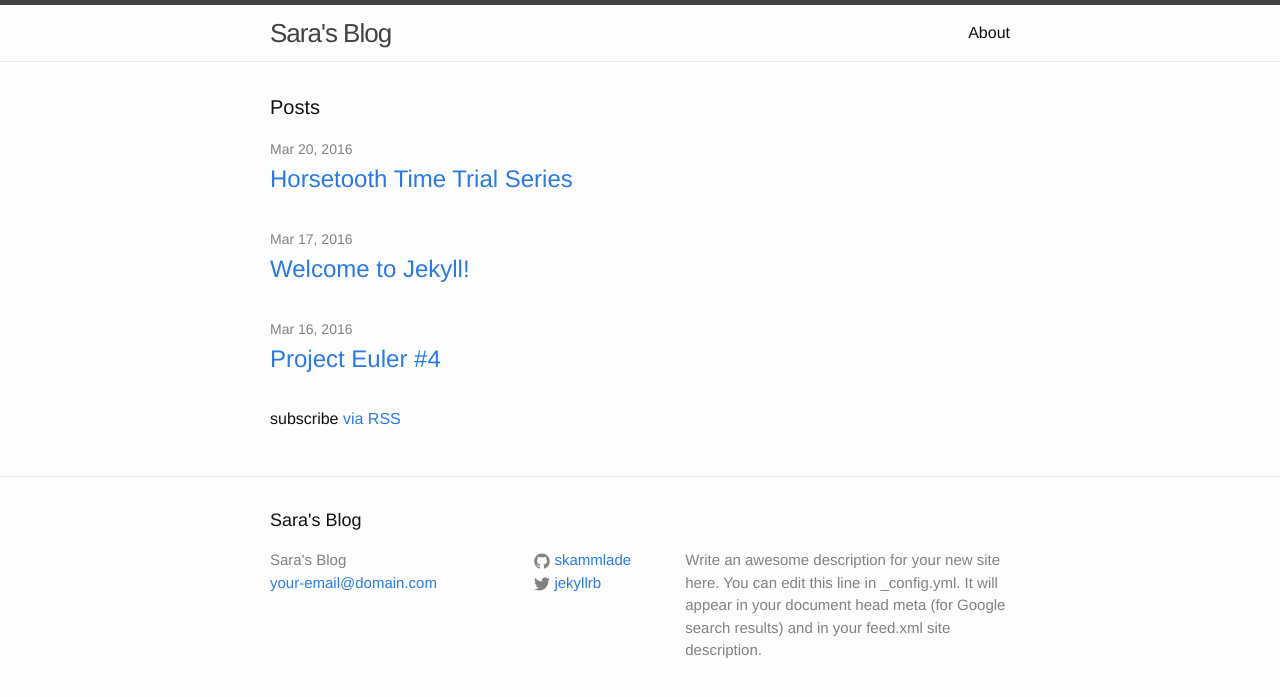
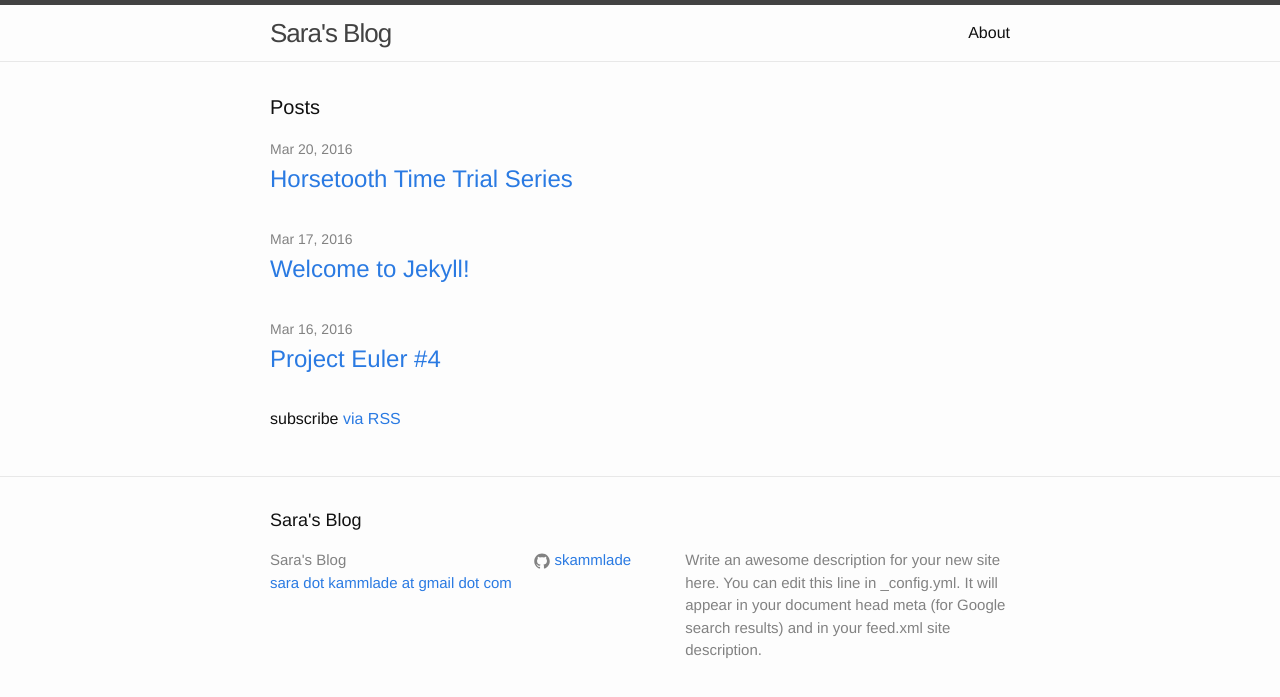
Before and after one commit to stevensotelo/skammlade.github.io, a Jekyll site: the page built from index.html, in a window 1280 px wide. Shown: the top 697 px of the page. Built offline with Jekyll 4.4.1, drawn with Linux system fonts in a browser that asks for light colours.

Commit message:
update config file

```diff
--- a/_config.yml
+++ b/_config.yml
@@ -7,15 +7,17 @@
 
 # Site settings
 title: Sara's Blog
-email: your-email@domain.com
+email: sara dot kammlade at gmail dot com
 description: > # this means to ignore newlines until "baseurl:"
   Write an awesome description for your new site here. You can edit this
   line in _config.yml. It will appear in your document head meta (for
   Google search results) and in your feed.xml site description.
 baseurl: "" # the subpath of your site, e.g. /blog
 url: "http://yourdomain.com" # the base hostname & protocol for your site
-twitter_username: jekyllrb
 github_username:  skammlade
+linkedin_username: skammlade
+facebook_username: kammlade
+instagram_username: sara.kammlade
 
 # Build settings
 markdown: kramdown
```
